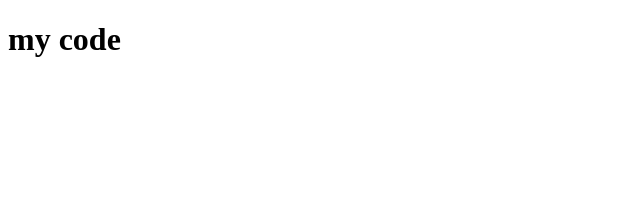
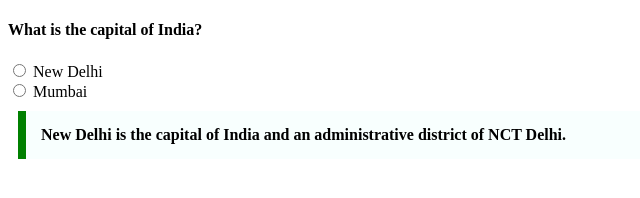
Before and after one commit to acciojob/trivia-sheshrajchaurasiya, a website: page main.html in a window 1280 px wide. Shown: the whole page, without its empty margins (0-640 px from the left). Drawn offline with Linux system fonts and the light colour scheme.

Commit message:
created a submission

```diff
--- a/main.html
+++ b/main.html
@@ -8,7 +8,20 @@
 
 <body>
 	<!-- the entire body must be written by student -->
-	<h1>my code</h1>
+	<h4>What is the capital of India?</h4>
+    <div>
+        <input type="radio" name="capital" id="New Delhi">
+        New Delhi
+    </div>
+
+    <div>
+        <input type="radio" name="capital" id="Mumbai">
+        Mumbai
+    </div>
+
+    <blockquote cite="https://en.wikipedia.org/wiki/New_Delhi" style="max-width: 600px; margin: 10px; padding: 15px; border-left: 8px solid green;background-color: #f8fffe;font-weight: bold;">
+    New Delhi is the capital of India and an administrative district of NCT Delhi.
+    </blockquote>
     <script type="text/javascript" src="./script.js">
 </script>
 
```
